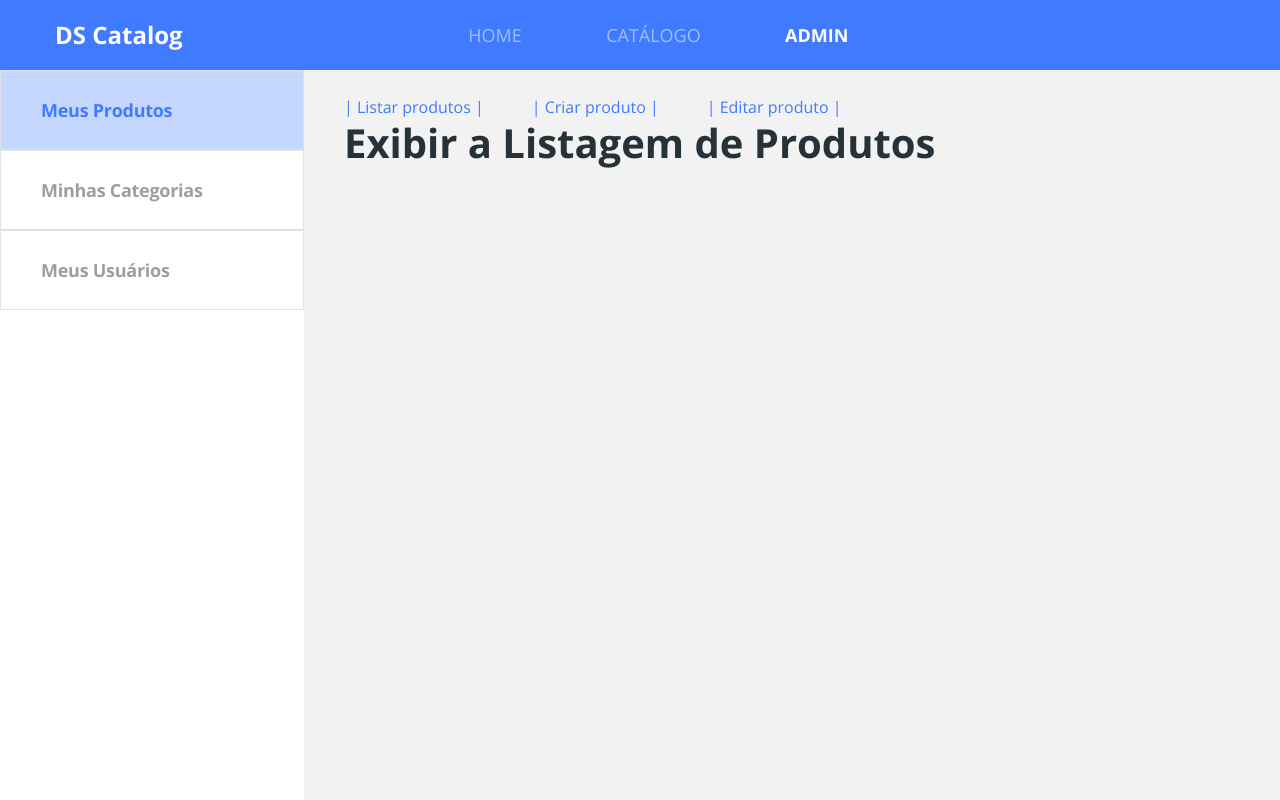
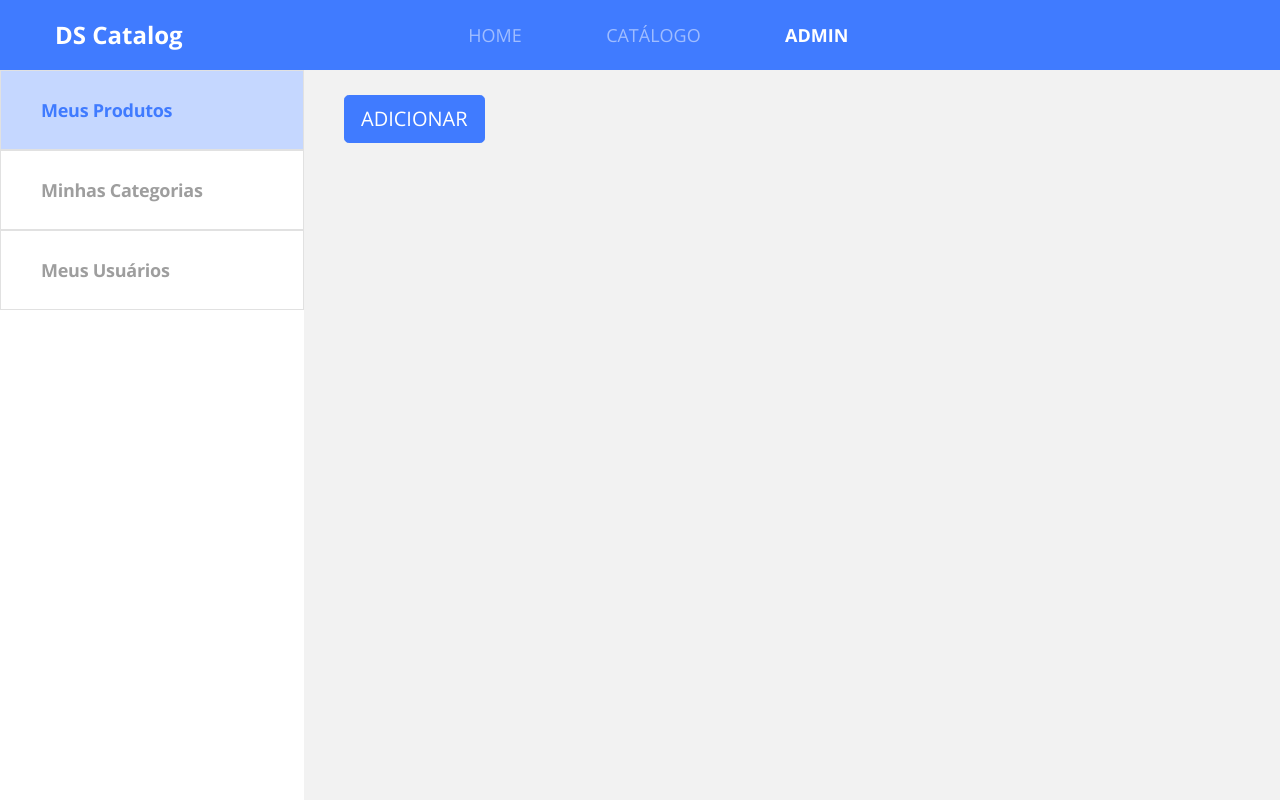
Before and after one commit to tarcnux/dscatalog-bootcamp-devsuperior, a React (Create React App) app in the folder front-web/: page /admin/products in a window 1280 px wide. Built offline with nearby package versions, Linux system fonts and the light colour scheme.

Commit message:
Refactoring names AdminNavbar and AdminProducts

```diff
--- a/front-web/src/pages/Admin/components/AdminProducts/index.tsx
+++ /dev/null
@@ -1,34 +0,0 @@
-import React from 'react';
-import { Link, Route, Switch } from 'react-router-dom';
-
-const AdminProducts = () => {
-    return (
-        <div>
-            <Link to="/admin/products" className="mr-5">
-                | Listar produtos |
-            </Link>
-            <Link to="/admin/products/create" className="mr-5">
-                | Criar produto |
-            </Link>
-            <Link to="/admin/products/10" className="mr-5">
-                | Editar produto |
-            </Link>
-            <Switch>
-                <Route path="/admin/products" exact>
-                    <h1>Exibir a Listagem de Produtos</h1>
-                </Route>
-
-                <Route path="/admin/products/create">
-                    <h1>Criar novo produto</h1>
-                </Route>
-
-                <Route path="/admin/products/:productID">
-                    <h1>Editar um produto</h1>
-                </Route>
-            </Switch>
-
-        </div>
-    );
-};
-
-export default AdminProducts;
--- a/front-web/src/pages/Admin/components/AdminNavbar/index.tsx
+++ b/front-web/src/pages/Admin/components/Navbar/index.tsx
@@ -2,7 +2,7 @@ import React from 'react';
 import { NavLink } from 'react-router-dom';
 import './styles.scss';
 
-const AdminNavbar = () => (
+const Navbar = () => (
     <nav className="admin-nav-container">
         <ul>
             <li>
@@ -26,4 +26,4 @@ const AdminNavbar = () => (
     </nav>
 );
 
-export default AdminNavbar;
+export default Navbar;
--- /dev/null
+++ b/front-web/src/pages/Admin/components/Products/List/index.tsx
@@ -0,0 +1,22 @@
+import React from 'react';
+import { useHistory } from 'react-router-dom';
+
+
+const List = () => {
+
+    const history = useHistory();
+
+    const handleCreate = () => {
+        history.push("/admin/products/create");
+    }
+
+    return (
+        <div className="admin-products-list">
+            <button className="btn btn-primary btn-lg" onClick={handleCreate}>
+                ADICIONAR
+            </button>
+        </div>
+    );
+};
+
+export default List;
--- /dev/null
+++ b/front-web/src/pages/Admin/components/Products/index.tsx
@@ -0,0 +1,26 @@
+import React from 'react';
+import { Route, Switch } from 'react-router-dom';
+import List from './List';
+
+const Products = () => {
+    return (
+        <div>
+            <Switch>
+                <Route path="/admin/products" exact>
+                    <List />
+                </Route>
+
+                <Route path="/admin/products/create">
+                    <h1>Criar novo produto</h1>
+                </Route>
+
+                <Route path="/admin/products/:productID">
+                    <h1>Editar um produto</h1>
+                </Route>
+            </Switch>
+
+        </div>
+    );
+};
+
+export default Products;
--- a/front-web/src/pages/Admin/index.tsx
+++ b/front-web/src/pages/Admin/index.tsx
@@ -1,16 +1,16 @@
 import React from 'react';
 import { Route, Switch } from 'react-router-dom';
-import AdminNavbar from './components/AdminNavbar';
-import AdminProducts from './components/AdminProducts';
+import Navbar from './components/Navbar';
+import Products from './components/Products';
 import './styles.scss';
 
 const Admin = () => (
     <div className="admin-container">
-        <AdminNavbar />
+        <Navbar />
         <div className="admin-content">
             <Switch>
                 <Route path="/admin/products">
-                    <AdminProducts />
+                    <Products />
                 </Route>
 
                 <Route path="/admin/categories">
```
Also changed, not shown: front-web/src/pages/Admin/components/Products/Form/index.tsx (added, +11 -0 lines), front-web/src/pages/Admin/components/Navbar/styles.scss (renamed from front-web/src/pages/Admin/components/AdminNavbar/styles.scss), front-web/src/pages/Admin/components/Products/Form/styles.scss (added).
